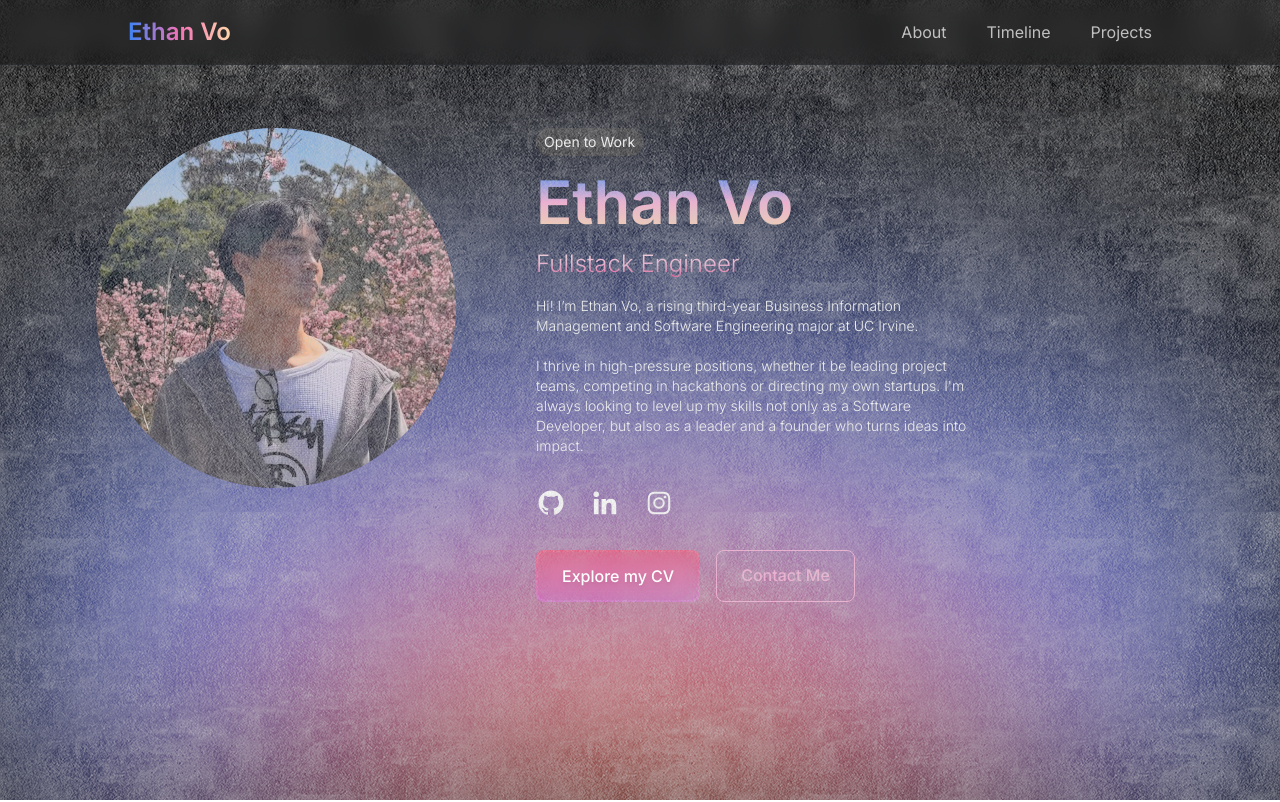
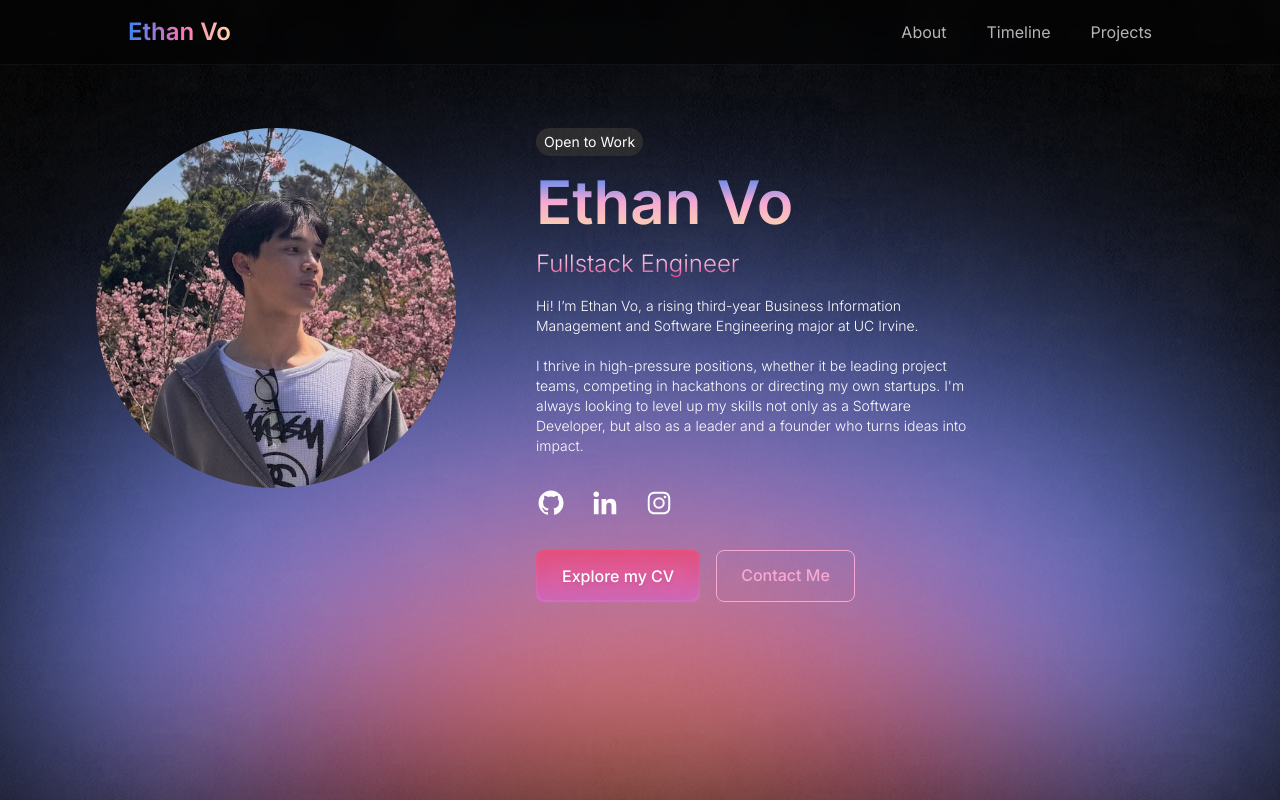
Before and after one commit to ethnvo/portfolio, a React (Vite) app: page / in a window 1280 px wide. Shown: the top 802 px of the page. Built offline with nearby package versions, Linux system fonts and the light colour scheme.

Commit message:
fixed opacity

```diff
--- a/src/App.tsx
+++ b/src/App.tsx
@@ -26,7 +26,7 @@ function App() {
   "
         />
       </div>
-      <div className="fixed inset-0 z-0 bg-[url('/clean-gray-paper.png')] bg-repeat opacity-12 pointer-events-none" />
+      <div className="fixed inset-0 z-0 bg-[url('/clean-gray-paper.png')] bg-repeat opacity-[0.12] pointer-events-none" />
       <Navbar />
       <About />
       <Timeline />
```
